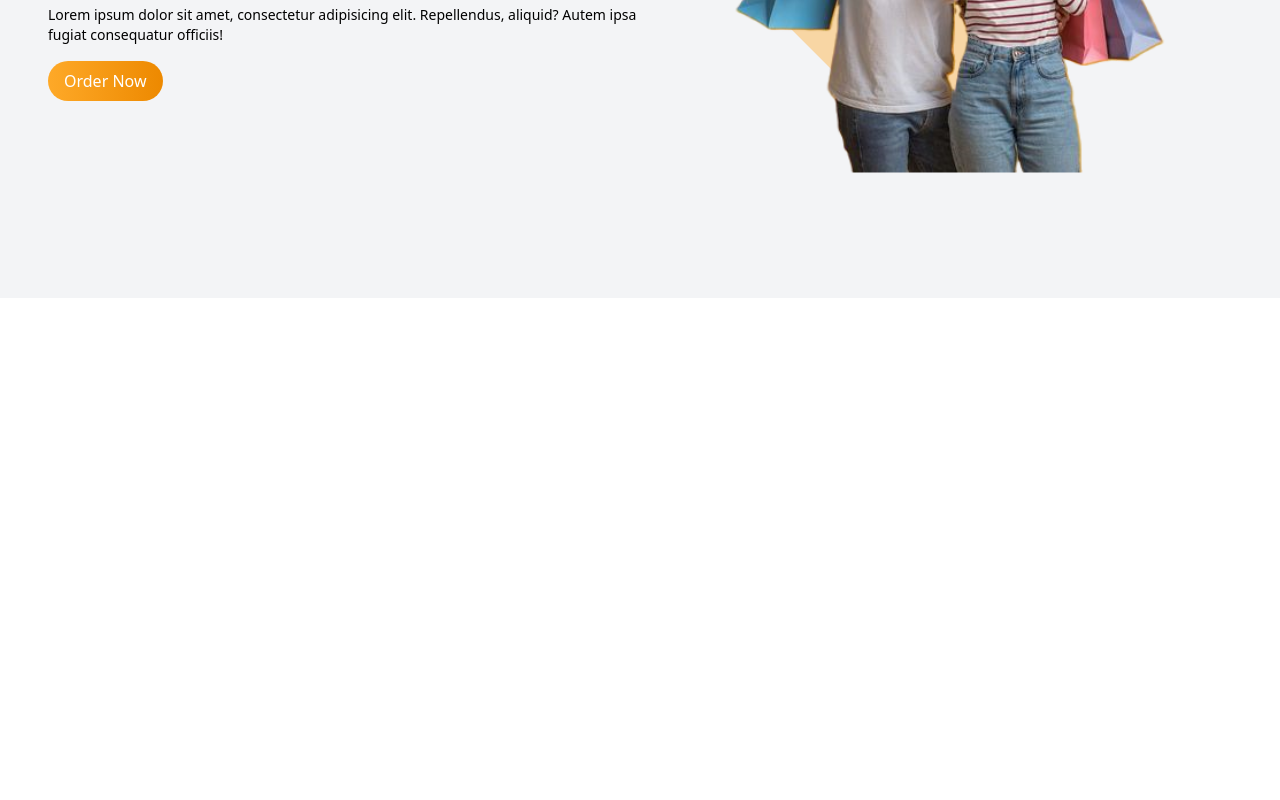
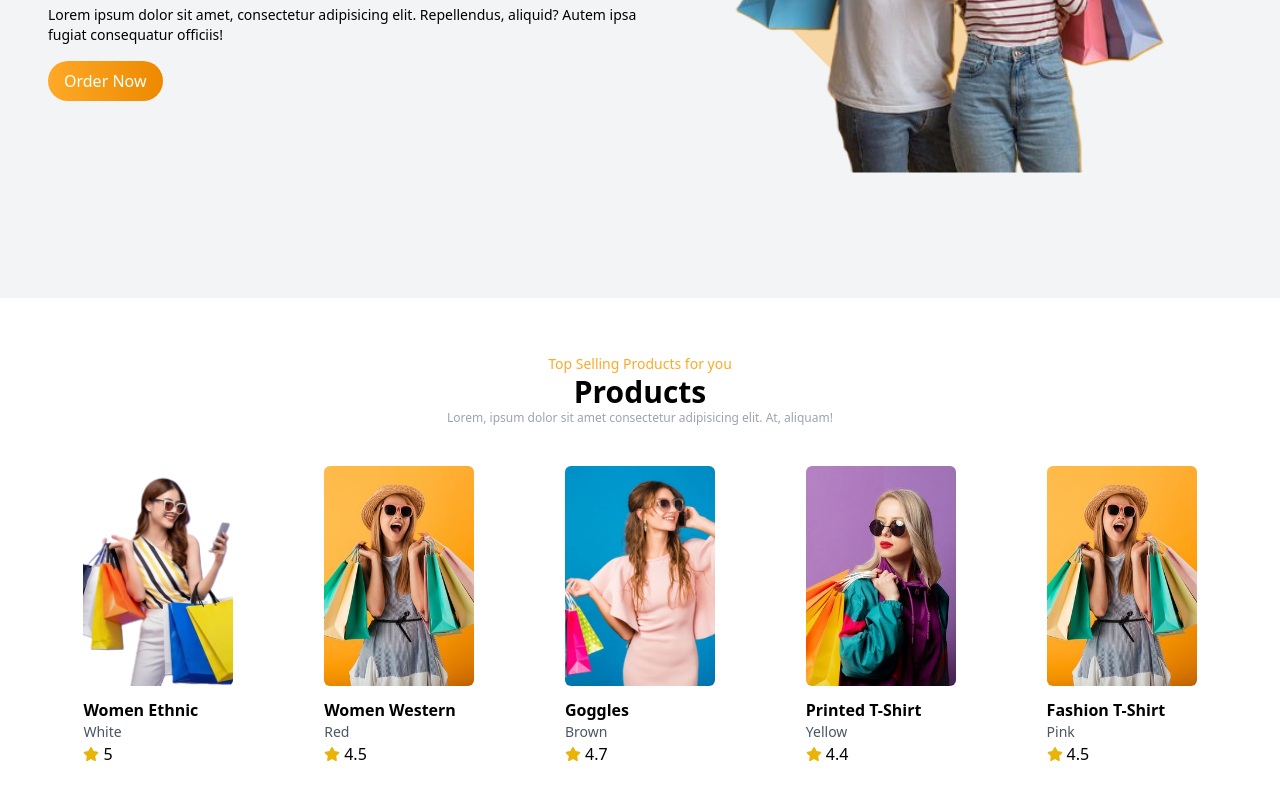
Before and after one commit to Ishy01/ecommerce, a React (Vite) app: page / in a window 1280 px wide. Shown: the part 444-1244 px from the top of the page. Before the commit the page ends 800 px from the top, so only its background shows below. Built offline with nearby package versions, Linux system fonts and the light colour scheme.

Commit message:
animations

```diff
--- a/package.json
+++ b/package.json
@@ -10,6 +10,7 @@
     "preview": "vite preview"
   },
   "dependencies": {
+    "aos": "^2.3.4",
     "react": "^18.3.1",
     "react-dom": "^18.3.1",
     "react-icons": "^5.4.0",
--- a/src/App.jsx
+++ b/src/App.jsx
@@ -1,12 +1,27 @@
 import React from "react";
 import Navbar from "./components/Navbar";
 import Hero from "./components/Hero/Hero";
+import Products from "./components/Products/Products";
+import AOS from 'aos';
+import "aos/dist/aos.css";
 
 const App = () => {
+
+  React.useEffect(() => {
+    AOS.init({
+      offset: 100,
+      duration: 800,
+      easing: "ease-in-sine",
+      delay: 100,
+    });
+    AOS.refresh();
+  }, []);
+
   return (
     <div>
       <Navbar/>
       <Hero/>
+      <Products/>
     </div>
   )
 }
--- a/src/components/Hero/Hero.jsx
+++ b/src/components/Hero/Hero.jsx
@@ -54,13 +54,25 @@
               <div className="grid grid-cols-1 sm:grid-cols-2">
                 {/* text content section */}
                 <div className="flex flex-col justify-center gap-4 pt-12 sm:pt-0 text-center sm:text-left order-2 sm:order-1 relative z-10">
-                  <h1 className="text-5xl sm:text-6xl lg:text-7xl font-bold">
+                  <h1
+                  data-aos="zoom-out"
+                  data-aos-duration="500"
+                  data-aos-once="true"
+                  className="text-5xl sm:text-6xl lg:text-7xl font-bold">
                     {data.title}
                   </h1>
-                  <p className="text-sm">
+                  <p
+                  data-aos="fade-up"
+                  data-aos-duration="500"
+                  data-aos-delay="100"
+                  className="text-sm">
                     {data.description}
                   </p>
-                  <div>
+                  <div
+                    data-aos="fade-up"
+                    data-aos-duration="500"
+                    data-aos-delay="300"
+                  >
                     <button className="bg-gradient-to-r from-primary to-secondary hover:scale-105 duration-200 text-white py-2 px-4 rounded-full">
                       Order Now
                     </button>
@@ -68,7 +80,10 @@
                 </div>
                 {/* image section */}
                 <div className="order-1 sm:order-2">
-                  <div className="relative z-10">
+                  <div
+                  data-aos="zoom-in"
+                  data-aos-once="true"
+                  className="relative z-10">
                     <img
                       src={data.img}
                       alt=""
--- /dev/null
+++ b/src/components/Products/Products.jsx
@@ -0,0 +1,95 @@
+import React from 'react';
+import women from '../../assets/women/women.png';
+import women2 from '../../assets/women/women2.jpg';
+import women3 from '../../assets/women/women3.jpg';
+import women4 from '../../assets/women/women4.jpg';
+import { FaStar } from 'react-icons/fa6';
+
+const ProductsData = [
+  {
+    id: 1,
+    img: women,
+    title: 'Women Ethnic',
+    rating: 5.0,
+    author: 'White',
+    aosDelay: '0',
+  },
+  {
+    id: 2,
+    img: women2,
+    title: 'Women Western',
+    rating: 4.5,
+    author: 'Red',
+    aosDelay: '200',
+  },
+  {
+    id: 3,
+    img: women3,
+    title: 'Goggles',
+    rating: 4.7,
+    author: 'Brown',
+    aosDelay: '400',
+  },
+  {
+    id: 4,
+    img: women4,
+    title: 'Printed T-Shirt',
+    rating: 4.4,
+    author: 'Yellow',
+    aosDelay: '600',
+  },
+  {
+    id: 5,
+    img: women2,
+    title: 'Fashion T-Shirt',
+    rating: 4.5,
+    author: 'Pink',
+    aosDelay: '800',
+  },
+];
+
+const Products = () => {
+  return (
+    <div className="mt-14 mb-12">
+      <div className="container">
+        {/* Header section */}
+        <div className="text-center mb-10 max-w-[600px] mx-auto">
+          <p data-aos="fade-up" className="text-sm text-primary">Top Selling Products for you</p>
+          <h1 data-aos="fade-up" className="text-3xl font-bold">Products</h1>
+          <p data-aos="fade-up" className="text-xs text-gray-400">
+            Lorem, ipsum dolor sit amet consectetur adipisicing elit. At, aliquam!
+          </p>
+        </div>
+        {/* Body section */}
+        <div>
+          <div className="grid grid-cols-1 sm:grid-cols-3 md:grid-cols-4 lg:grid-cols-5 place-items-center gap-5">
+            {/* Card Section */}
+            {ProductsData.map((data) => (
+              <div
+              data-aos="fade-up"
+              data-aos-delay={data.aosDelay}
+              key={data.id}
+              className="space-y-3">
+                <img
+                  src={data.img}
+                  alt={data.title}
+                  className="h-[220px] w-[150px] object-cover rounded-md"
+                />
+                <div>
+                  <h3 className="font-semibold">{data.title}</h3>
+                  <p className="text-sm text-gray-600">{data.author}</p> {/* Fixed key from data.color to data.author */}
+                  <div className="flex items-center gap-1">
+                    <FaStar className="text-yellow-500" /> {/* Added star color */}
+                    <span>{data.rating}</span>
+                  </div>
+                </div>
+              </div>
+            ))}
+          </div>
+        </div>
+      </div>
+    </div>
+  );
+};
+
+export default Products;
```
Also changed, not shown: 1 other file (tests, documents, lock files or other folders).
